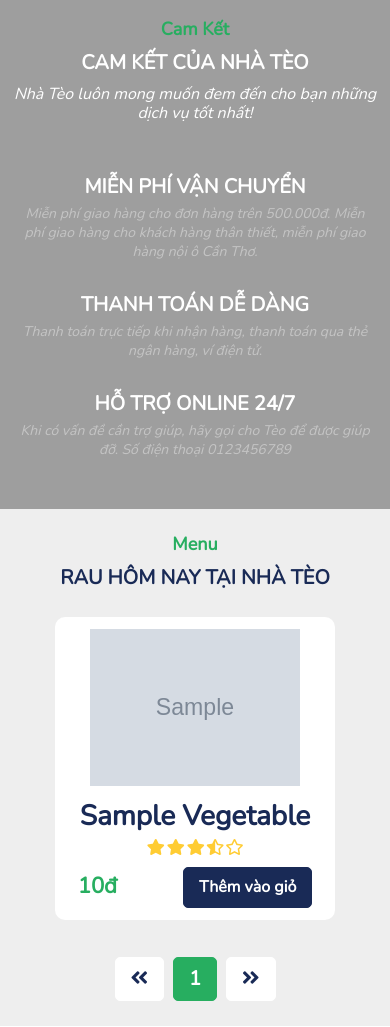
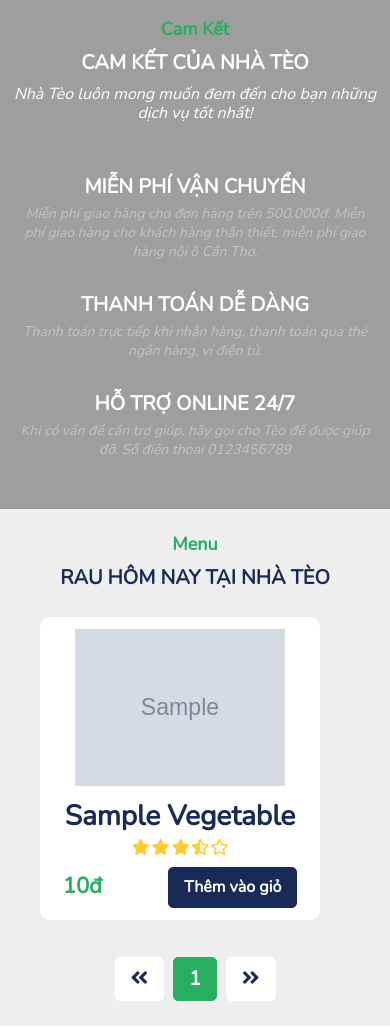
Before and after one commit to tunglamdev/TeoStore, a PHP site: page / in a window 390 px wide. Shown: the part 1134-2161 px from the top of the page. Run offline with PHP 8.4, Linux system fonts and the light colour scheme; tables that the repository leaves empty or names only in its code hold one stand-in row (values such as "Sample post"); grey boxes marked "Sample" are stand-in pictures; data that the repository does not hold is empty.

Commit message:
Update CSS for cate & menu component
- Categories: Grid 3 columns
- Menu: Grid 4 columns

```diff
--- a/App/Views/client/home/index.php
+++ b/App/Views/client/home/index.php
@@ -83,7 +83,7 @@
     <div class="container d-flex flex-column align-items-center">
         <h3 class="sub-title">Menu</h2>
         <h2 class="title">RAU HÔM NAY TẠI NHÀ TÈO</h2>
-        <div class="cate-content container categories">
+        <div class="cate-content container menu">
             <?php foreach($data["vege_to_show"] as $i => $vege) :?>
                 <div class="cate-item">
                     <a href="#"><img class="item-img" src="<?= URL_IMG ?>/vegetables/<?= $vege['image'] ?>" alt=""></a>
--- a/App/Views/client/products/categories.php
+++ b/App/Views/client/products/categories.php
@@ -8,7 +8,7 @@
     <div class="container d-flex flex-column align-items-center">
         <h3 class="sub-title">Menu</h2>
         <h2 class="title">RAU HÔM NAY TẠI NHÀ TÈO</h2>
-        <div class="cate-content container categories">
+        <div class="cate-content container menu">
             <?php foreach($data["vege_to_show"] as $i => $vege) :?>
                 <div class="cate-item">
                     <a href="#"><img class="item-img" src="<?= URL_IMG ?>/vegetables/<?= $vege['image'] ?>" alt=""></a>
--- a/App/Views/client/products/index.php
+++ b/App/Views/client/products/index.php
@@ -8,7 +8,7 @@
     <div class="container d-flex flex-column align-items-center">
         <h3 class="sub-title">Menu</h2>
         <h2 class="title">RAU HÔM NAY TẠI NHÀ TÈO</h2>
-        <div class="cate-content container categories">
+        <div class="cate-content container menu">
             <?php foreach($data["vege_to_show"] as $i => $vege) :?>
                 <div class="cate-item">
                     <a href="#"><img class="item-img" src="<?= URL_IMG ?>/vegetables/<?= $vege['image'] ?>" alt=""></a>
--- a/App/Views/client/products/search.php
+++ b/App/Views/client/products/search.php
@@ -8,7 +8,7 @@
     <div class="container d-flex flex-column align-items-center">
         <h2 class="title">RAU HÔM NAY TẠI NHÀ TÈO</h2>
         <h3 class="sub-title">Tìm kiếm: <?= $_GET["key"] ?></h2>
-        <div class="cate-content container categories">
+        <div class="cate-content container menu">
             <?php foreach($data["vege_to_show"] as $i => $vege) :?>
                 <div class="cate-item">
                     <a href="#"><img class="item-img" src="<?= URL_IMG ?>/vegetables/<?= $vege['image'] ?>" alt=""></a>
--- a/public/css/home.css
+++ b/public/css/home.css
@@ -70,10 +70,11 @@
 
 .categories{
     display: grid!important;
-    grid-template-columns: 1fr 1fr 1fr 1fr;
+    grid-template-columns: 1fr 1fr 1fr;
     align-items: center;
     justify-items: center;
-    /* width: 85%!important; */
+    padding-left: 180px;
+    padding-right: 180px;
 }
 
 .cate-item{
@@ -126,7 +127,7 @@
         font-size: 20px;
     }
 
-    .categories{
+    .categories, .menu{
         display: flex!important;
         flex-direction: column;
     }
@@ -134,12 +135,21 @@
 
 /* Tablet */
 @media only screen and (min-width: 741px) and (max-width: 1024px){
-    .categories{
+    .categories, .menu{
         grid-template-columns: 1fr 1fr;
     }
 }
 
 /* --------------Menu------------- */
+.menu{
+    display: grid!important;
+    grid-template-columns: 1fr 1fr 1fr 1fr;
+    align-items: center;
+    justify-items: center;
+    padding-left: 25px;
+    padding-right: 25px;
+}
+
 .star-vote{
     display: flex;
     justify-content: center;
```
